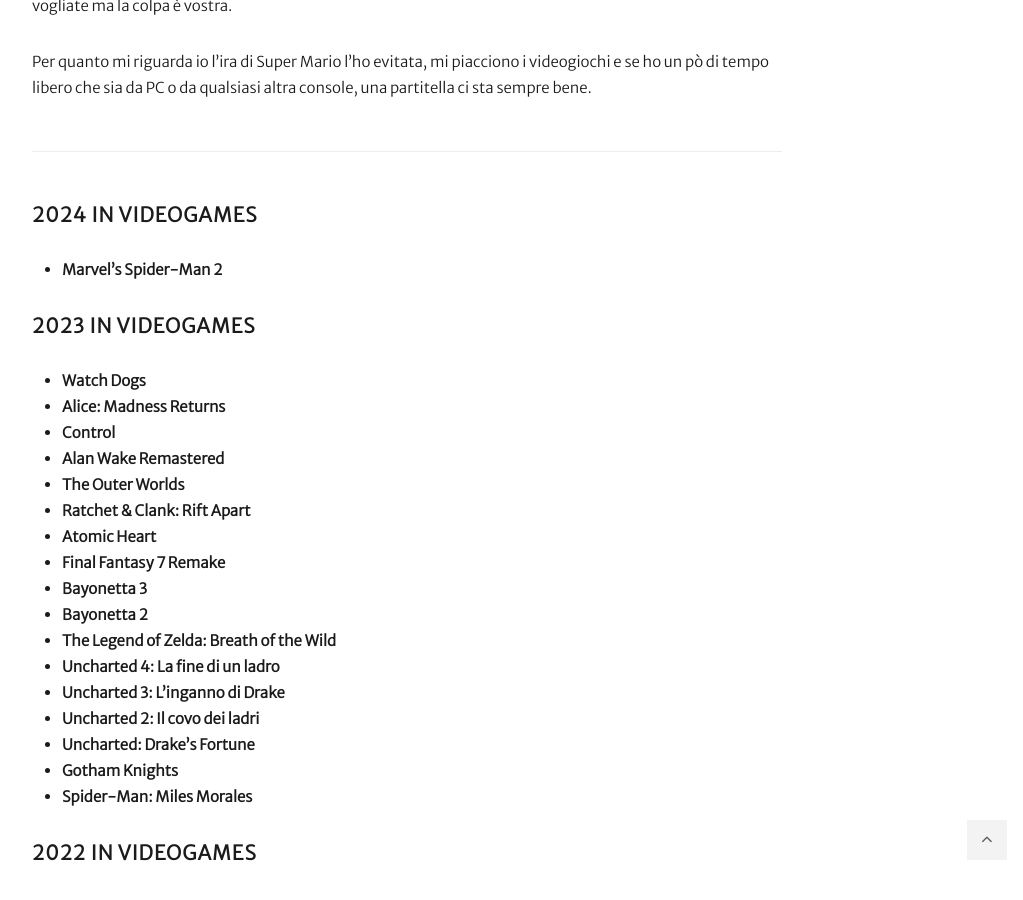
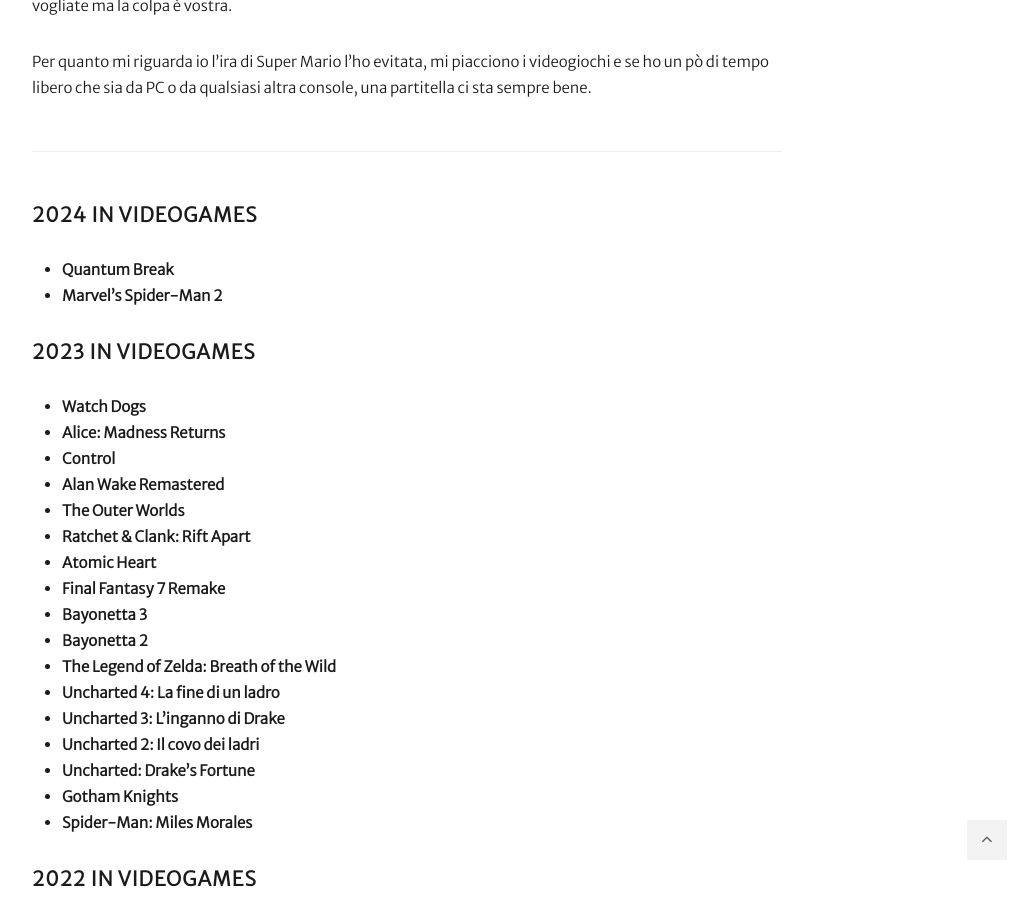
Before and after one commit to carlofinocchiaro/carlofinocchiaro.github.io, a Jekyll site: the page built from _pages/atAGlancePage/gaming.md, in a window 1280 px wide and 900 px high, scrolled down 955 px. Shown: the whole window, without its empty margins (233-1256 px from the left). Built offline with Jekyll 4.4.1, drawn with Linux system fonts in a browser that asks for light colours; nearby versions of some CDN libraries; emoji names are drawn with the system emoji font.

Commit message:
Update videogame page and gem file

```diff
--- a/_pages/atAGlancePage/gaming.md
+++ b/_pages/atAGlancePage/gaming.md
@@ -14,6 +14,7 @@
 
 ***
 #### 2024 in videogames
+* **Quantum Break**
 * **Marvel’s Spider-Man 2**
 
 #### 2023 in videogames
```
Also changed, not shown: Gemfile.lock.
